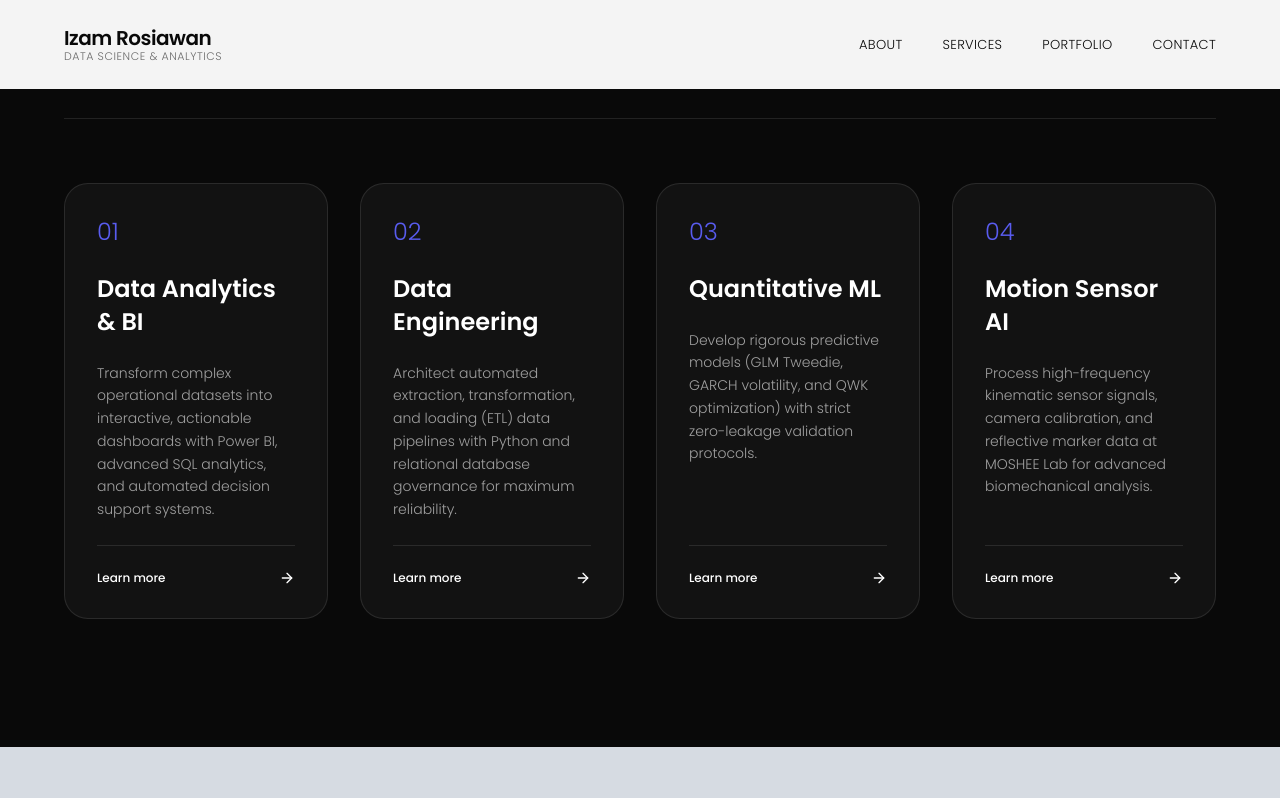
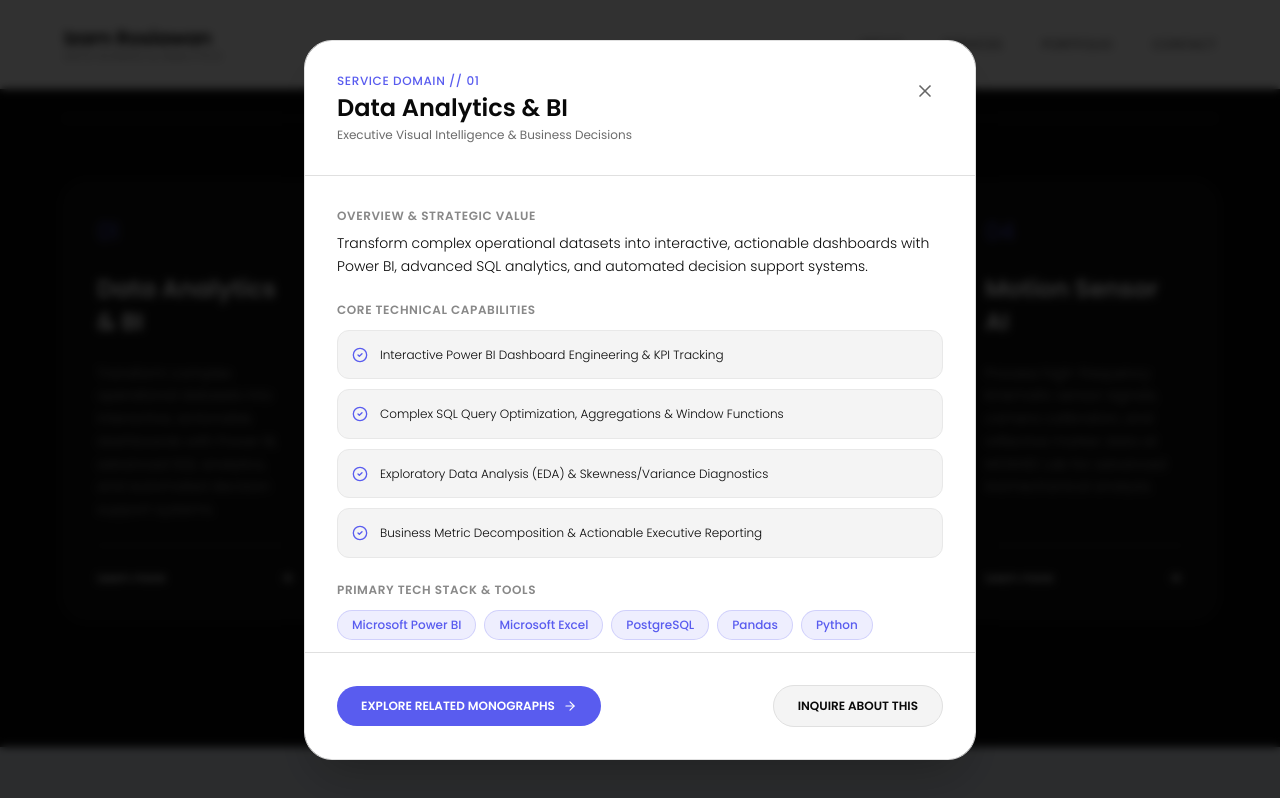
Before and after one commit to izamrosiawan/portfolio-hub, a Next.js app: page / in a window 1280 px wide. Both pictures are taken after a click on the element 196 px from the left and 1370 px from the top of the page. Shown: the part 970-1768 px from the top of the page. Built offline with nearby package versions, Linux system fonts and the light colour scheme.

Commit message:
feat: add interactive modal dialogs and seamless navigation for Our Services cards and Learn more buttons

```diff
--- a/src/app/page.tsx
+++ b/src/app/page.tsx
@@ -26,6 +26,15 @@ export default function HomePage() {
   const [selectedCategory, setSelectedCategory] = useState<string>("All");
   const [searchQuery, setSearchQuery] = useState<string>("");
   const [activeProject, setActiveProject] = useState<ProjectDetail | null>(null);
+  const [activeService, setActiveService] = useState<{
+    num: string;
+    title: string;
+    tagline: string;
+    desc: string;
+    capabilities: string[];
+    techStack: string[];
+    categoryFilter?: string;
+  } | null>(null);
   const [copiedCode, setCopiedCode] = useState<boolean>(false);
   const [formSubmitted, setFormSubmitted] = useState<boolean>(false);
   const [formData, setFormData] = useState({
@@ -50,22 +59,58 @@ export default function HomePage() {
     {
       num: "01",
       title: "Data Analytics & BI",
+      tagline: "Executive Visual Intelligence & Business Decisions",
       desc: "Transform complex operational datasets into interactive, actionable dashboards with Power BI, advanced SQL analytics, and automated decision support systems.",
+      capabilities: [
+        "Interactive Power BI Dashboard Engineering & KPI Tracking",
+        "Complex SQL Query Optimization, Aggregations & Window Functions",
+        "Exploratory Data Analysis (EDA) & Skewness/Variance Diagnostics",
+        "Business Metric Decomposition & Actionable Executive Reporting"
+      ],
+      techStack: ["Microsoft Power BI", "Microsoft Excel", "PostgreSQL", "Pandas", "Python"],
+      categoryFilter: "All"
     },
     {
       num: "02",
       title: "Data Engineering",
+      tagline: "Resilient ETL Pipelines & Database Governance",
       desc: "Architect automated extraction, transformation, and loading (ETL) data pipelines with Python and relational database governance for maximum reliability.",
+      capabilities: [
+        "Automated Python ETL & Multi-source Data Ingestion Scripts",
+        "Relational Schema Design & 3NF Database Normalization",
+        "Data Validation, Cleansing, and Missingness Auditing (MCAR/MAR)",
+        "API Integration & Task Automation for Operational Workflows"
+      ],
+      techStack: ["Python", "SQL", "PostgreSQL", "MySQL", "DuckDB", "REST APIs"],
+      categoryFilter: "Systems"
     },
     {
       num: "03",
       title: "Quantitative ML",
+      tagline: "Zero-Leakage Statistical Learning & Actuarial Models",
       desc: "Develop rigorous predictive models (GLM Tweedie, GARCH volatility, and QWK optimization) with strict zero-leakage validation protocols.",
+      capabilities: [
+        "Strict Train-Only Fitting & Anti-Leakage Feature Preprocessing",
+        "Compound Poisson-Gamma Tweedie Modeling for Pure Premium Pricing",
+        "Time-Series Walk-Forward Expanding Window Cross-Validation",
+        "Multi-Metric Evaluation (AUC-ROC, RMSE, Cohen's Kappa, Gini)"
+      ],
+      techStack: ["Scikit-learn", "LightGBM", "XGBoost", "Statsmodels", "NumPy", "SciPy"],
+      categoryFilter: "Insurance"
     },
     {
       num: "04",
       title: "Motion Sensor AI",
+      tagline: "Kinematic Biomechanics & Laboratory Instrumentation",
       desc: "Process high-frequency kinematic sensor signals, camera calibration, and reflective marker data at MOSHEE Lab for advanced biomechanical analysis.",
+      capabilities: [
+        "Multi-Camera Optical Space Calibration & Coordinate Transformation",
+        "Reflective Marker Kinematic Tracking & Noise Filtering",
+        "High-frequency Accelerometer & Gyroscope Signal Processing",
+        "Gait Cycle Phase Segmentation & Biomechanical Anomaly Detection"
+      ],
+      techStack: ["MOSHEE Lab Systems", "Biomechanical Signal Processing", "Python", "NumPy", "OpenCV"],
+      categoryFilter: "Healthcare"
     },
   ];
 
@@ -252,7 +297,8 @@ export default function HomePage() {
             {services.map((s) => (
               <div
                 key={s.num}
-                className="group flex flex-col justify-between min-h-[380px] p-8 rounded-[24px] bg-white/[0.04] hover:bg-[#595cef] border border-white/10 hover:border-transparent transition-all duration-500"
+                onClick={() => setActiveService(s)}
+                className="group cursor-pointer flex flex-col justify-between min-h-[380px] p-8 rounded-[24px] bg-white/[0.04] hover:bg-[#595cef] border border-white/10 hover:border-transparent transition-all duration-500 shadow-sm hover:shadow-xl hover:-translate-y-1"
               >
                 <div className="space-y-6">
                   <span className="block text-2xl font-light text-[#595cef] group-hover:text-white transition-colors">
@@ -267,8 +313,13 @@ export default function HomePage() {
                 </div>
 
                 <div className="pt-6 mt-6 border-t border-white/10 group-hover:border-white/20 flex items-center justify-between text-xs font-medium text-white">
-                  <span>Learn more</span>
-                  <ArrowRight className="w-4 h-4 group-hover:translate-x-1 transition-transform" />
+                  <button
+                    type="button"
+                    className="font-medium text-white group-hover:underline"
+                  >
+                    Learn more
+                  </button>
+                  <ArrowRight className="w-4 h-4 group-hover:translate-x-1.5 transition-transform" />
                 </div>
               </div>
             ))}
@@ -949,6 +1000,106 @@ export default function HomePage() {
         </div>
       )}
 
+      {/* SERVICE DETAIL MODAL */}
+      {activeService && (
+        <div className="fixed inset-0 z-50 bg-black/80 backdrop-blur-sm flex items-center justify-center p-4 sm:p-8 overflow-y-auto">
+          <div className="bg-white max-w-2xl w-full max-h-[90vh] overflow-y-auto rounded-[28px] shadow-2xl border border-[#e0e0e0]">
+            <div className="p-8 flex items-start justify-between gap-6 sticky top-0 bg-white z-10 border-b border-[#e0e0e0]">
+              <div>
+                <span className="font-medium text-xs text-[#595cef] tracking-wider uppercase mb-1 block">
+                  SERVICE DOMAIN // {activeService.num}
+                </span>
+                <h2 className="font-semibold text-2xl text-[#090909] leading-tight">
+                  {activeService.title}
+                </h2>
+                <p className="text-xs text-[#6b6b6b] mt-1">{activeService.tagline}</p>
+              </div>
+              <button
+                onClick={() => setActiveService(null)}
+                className="p-2 hover:bg-[#f0f0f0] rounded-full transition-colors flex-shrink-0"
+                aria-label="Close"
+              >
+                <X className="w-5 h-5 text-[#666666]" />
+              </button>
+            </div>
+
+            <div className="p-8 space-y-6 text-sm font-light text-[#333333]">
+              <div>
+                <div className="font-semibold text-xs text-[#888888] uppercase tracking-wider mb-2">
+                  OVERVIEW & STRATEGIC VALUE
+                </div>
+                <p className="leading-relaxed text-[#090909]">{activeService.desc}</p>
+              </div>
+
+              <div>
+                <div className="font-semibold text-xs text-[#888888] uppercase tracking-wider mb-3">
+                  CORE TECHNICAL CAPABILITIES
+                </div>
+                <div className="space-y-2.5">
+                  {activeService.capabilities.map((cap, i) => (
+                    <div
+                      key={i}
+                      className="p-3.5 rounded-xl bg-[#f4f4f4] border border-[#e8e8e8] flex items-start gap-3"
+                    >
+                      <CheckCircle2 className="w-4 h-4 text-[#595cef] flex-shrink-0 mt-0.5" />
+                      <span className="text-xs text-[#090909] leading-relaxed">{cap}</span>
+                    </div>
+                  ))}
+                </div>
+              </div>
+
+              <div>
+                <div className="font-semibold text-xs text-[#888888] uppercase tracking-wider mb-3">
+                  PRIMARY TECH STACK & TOOLS
+                </div>
+                <div className="flex flex-wrap gap-2">
+                  {activeService.techStack.map((tech, i) => (
+                    <span
+                      key={i}
+                      className="px-3.5 py-1.5 rounded-full bg-[#595cef]/10 border border-[#595cef]/20 text-[#595cef] text-xs font-medium"
+                    >
+                      {tech}
+                    </span>
+                  ))}
+                </div>
+              </div>
+            </div>
+
+            <div className="p-8 flex flex-col sm:flex-row items-center justify-between gap-4 sticky bottom-0 bg-white border-t border-[#e0e0e0]">
+              <button
+                onClick={() => {
+                  if (activeService.categoryFilter) {
+                    setSelectedCategory(activeService.categoryFilter);
+                  }
+                  setActiveService(null);
+                  const el = document.getElementById("portfolio");
+                  if (el) el.scrollIntoView({ behavior: "smooth" });
+                }}
+                className="w-full sm:w-auto inline-flex items-center justify-center gap-2 px-6 py-3 bg-[#595cef] hover:bg-[#474ae0] text-white text-xs font-semibold rounded-full transition-all"
+              >
+                <span>EXPLORE RELATED MONOGRAPHS</span>
+                <ArrowRight className="w-3.5 h-3.5" />
+              </button>
+
+              <button
+                onClick={() => {
+                  setFormData((prev) => ({
+                    ...prev,
+                    interest: activeService.title,
+                  }));
+                  setActiveService(null);
+                  const el = document.getElementById("contact");
+                  if (el) el.scrollIntoView({ behavior: "smooth" });
+                }}
+                className="w-full sm:w-auto inline-flex items-center justify-center gap-2 px-6 py-3 bg-[#f4f4f4] hover:bg-[#e0e0e0] text-[#090909] text-xs font-semibold rounded-full border border-[#e0e0e0] transition-all"
+              >
+                <span>INQUIRE ABOUT THIS</span>
+              </button>
+            </div>
+          </div>
+        </div>
+      )}
+
     </div>
   );
 }
```
